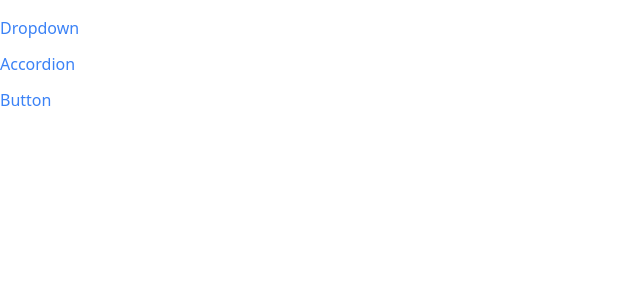
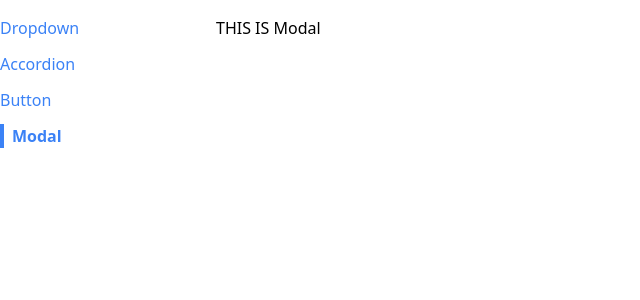
Before and after one commit to elwirra/react-ui-components, a React (Create React App) app: page /modal in a window 1280 px wide. Shown: the top 300 px of the page, without its empty margins (0-640 px from the left). Built offline with nearby package versions, Linux system fonts and the light colour scheme.

Commit message:
modal component bootstrapped

```diff
--- a/src/App.js
+++ b/src/App.js
@@ -3,6 +3,7 @@
 import AccordionPage from "./pages/AccordionPage";
 import DropdownPage from "./pages/DropdownPage";
 import ButtonPage from "./pages/ButtonPage";
+import ModalPage from "./pages/ModalPage";
 
 function App() {
     return (
@@ -18,6 +19,9 @@
                 <Route path="/button">
                     <ButtonPage />
                 </Route>
+                <Route path="/modal">
+                    <ModalPage />
+                </Route>
             </div>
         </div>
     );
--- /dev/null
+++ b/src/components/Modal.js
@@ -0,0 +1,7 @@
+function Modal() {
+    return (
+        <div>THIS IS Modal</div>
+    );
+}
+
+export default Modal;
--- a/src/components/Sidebar.js
+++ b/src/components/Sidebar.js
@@ -4,7 +4,8 @@
     const links = [
         { label: 'Dropdown', path: '/dropdown'},
         { label: 'Accordion', path: '/accordion'},
-        { label: 'Button', path: '/button'}
+        { label: 'Button', path: '/button'},
+        { label: 'Modal', path: '/modal'}
     ];
 
     const renderedLinks = links.map((link) => {
--- /dev/null
+++ b/src/pages/ModalPage.js
@@ -0,0 +1,11 @@
+import Modal from "../components/Modal";
+
+function ModalPage({children}) {
+    return (
+        <div>
+            <Modal>{children}</Modal>
+        </div>
+    );
+}
+
+export default ModalPage;
```
